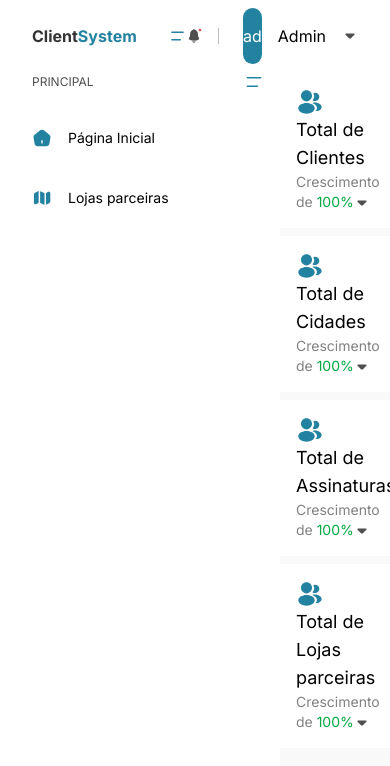
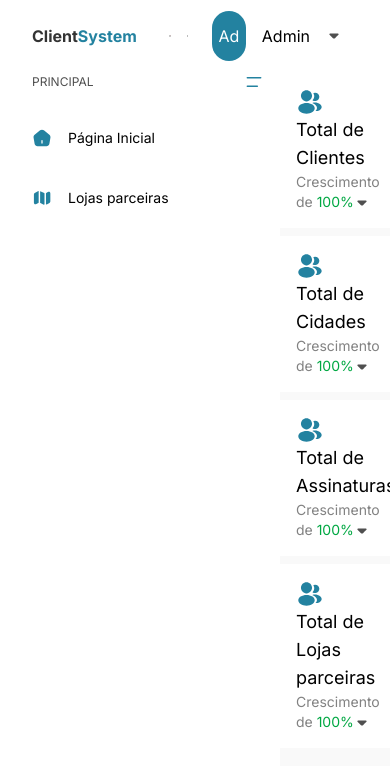
Before and after one commit to joselisboaa/Agility-Desafio, a Next.js app: page /home in a window 390 px wide. Shown: the top 766 px of the page. Built offline with nearby package versions, Linux system fonts and the light colour scheme; no server answers; data requests are answered from the project's data file.

Commit message:
feat: remove navbar close/open icon

```diff
--- a/src/components/Header/index.tsx
+++ b/src/components/Header/index.tsx
@@ -1,6 +1,6 @@
 import Image from "next/image";
 import { Logo } from "../Logo";
-import { arrowDown, menuRight, notification } from "@/assets";
+import { arrowDown, notification } from "@/assets";
 import { Button } from "../Button";
 
 interface IHeaderProps {
@@ -14,17 +14,14 @@ export const Header: React.FC<IHeaderProps> = ({ username, children }) => {
       <div className="px-8 py-6">
         <Logo />
       </div>
-      <div className="flex w-full flex-row justify-between pr-10">
-        <div className="flex items-center">
-          <Image src={menuRight} className="cursor-pointer" alt="hotdog para abrir o menu" />
-        </div>
+      <div className="flex w-full flex-row justify-end pr-10">
         <div className="flex items-center justify-center gap-4">
           <div className="border-r border-input-border pr-4">
             <Image src={notification} alt="notificações" className="cursor-pointer hover:fill-gray-color-40" />
           </div>
           <div className="flex cursor-pointer items-center gap-4 p-2 hover:bg-gray-color-40">
             {children}
-            <Button id="user-btn" type="button" styles={"lg:h-[50px] lg:w-[50px] rounded-full"}>
+            <Button id="user-btn" type="button" styles={"h-[3.125rem] w-[3.125rem] lg:h-[3.125rem] lg:w-[3.125rem] rounded-full capitalize"}>
               {username.slice(0, 2)}
             </Button>
             <span className="capitalize">{username}</span>
```
